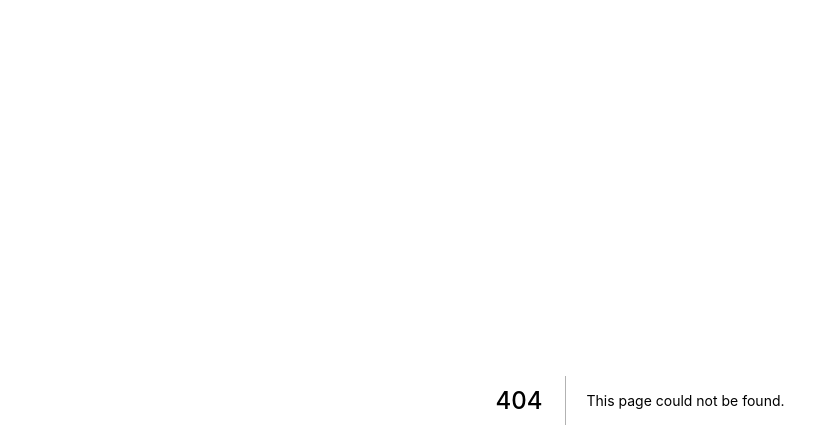
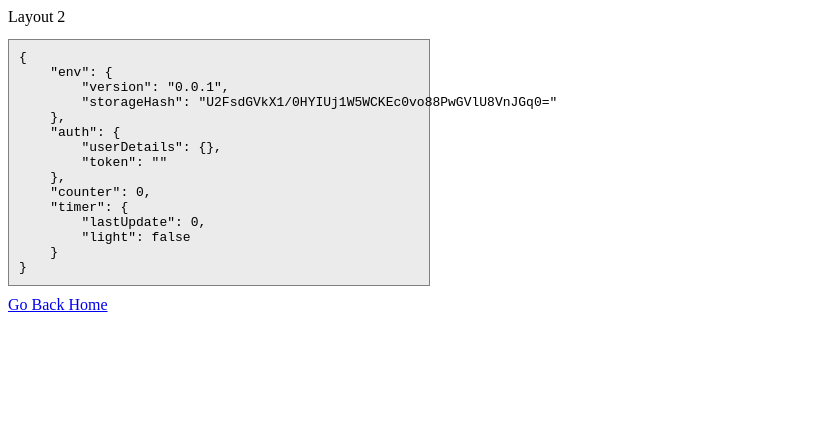
Before and after one commit to sameer951/react-redux-template, a Next.js app: page /demo/show-redux-state in a window 1280 px wide. Before the commit this address had no page. Shown: the top 448 px of the page, without its empty margins (0-839 px from the left). Built offline with nearby package versions, Linux system fonts and the light colour scheme.

Commit message:
update demo files

```diff
--- a/pages/show-redux-state.tsx
+++ b/pages/demo/show-redux-state.tsx
@@ -17,7 +17,7 @@ const ShowReduxState = () => {
       <pre style={codeStyle}>
         <code>{JSON.stringify(state, null, 4)}</code>
       </pre>
-      <Link href="/">
+      <Link href="/demo">
         <a>Go Back Home</a>
       </Link>
     </>
--- a/src/web/layout/layout.component.tsx
+++ b/src/web/layout/layout.component.tsx
@@ -2,7 +2,7 @@ import { useRouter } from "next/router";
 import { useEffect, useState } from "react";
 
 const layout1List = ['/next-page'];
-const layout2List = ['/show-redux-state'];
+const layout2List = ['/demo/show-redux-state'];
 
 
 function _layout({ children }) {
```
Also changed, not shown: pages/demo/index.tsx (renamed from pages/index.tsx, +6 -6 lines).
